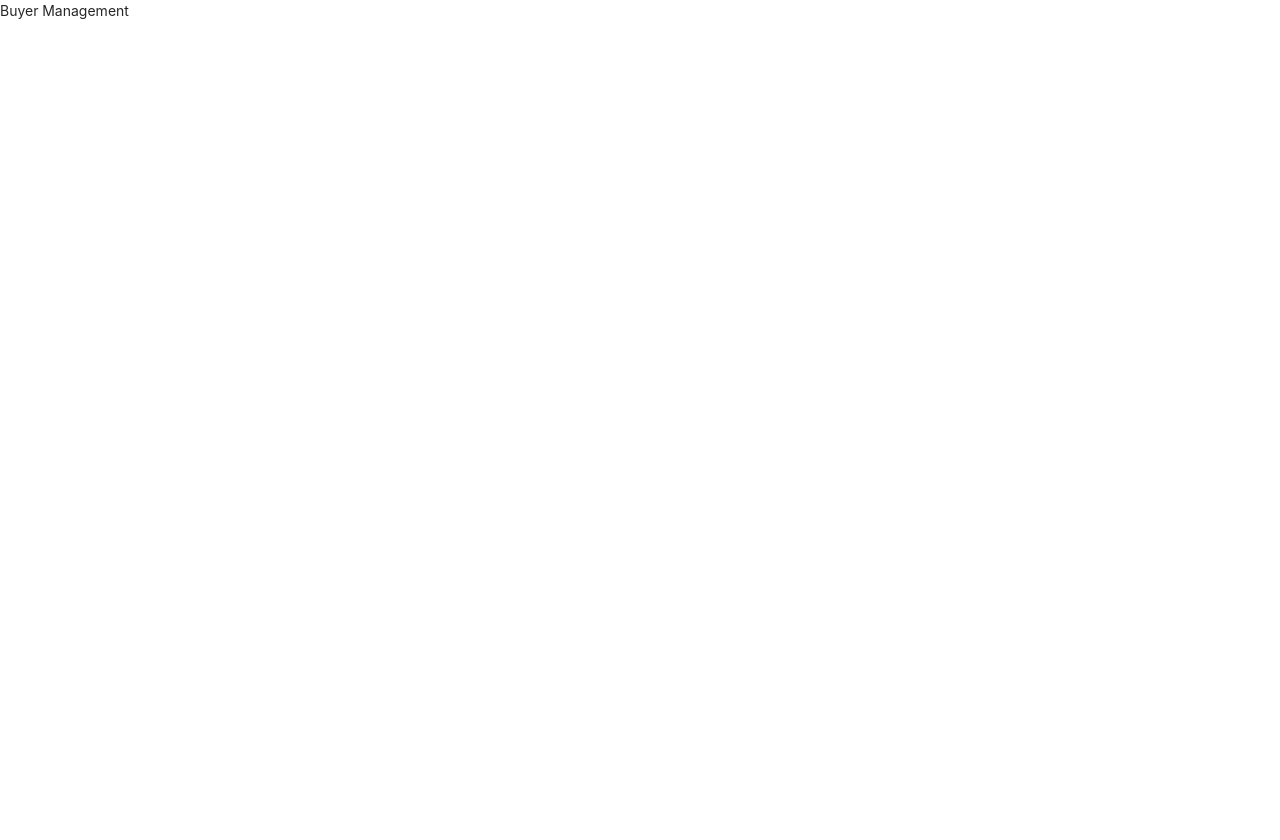
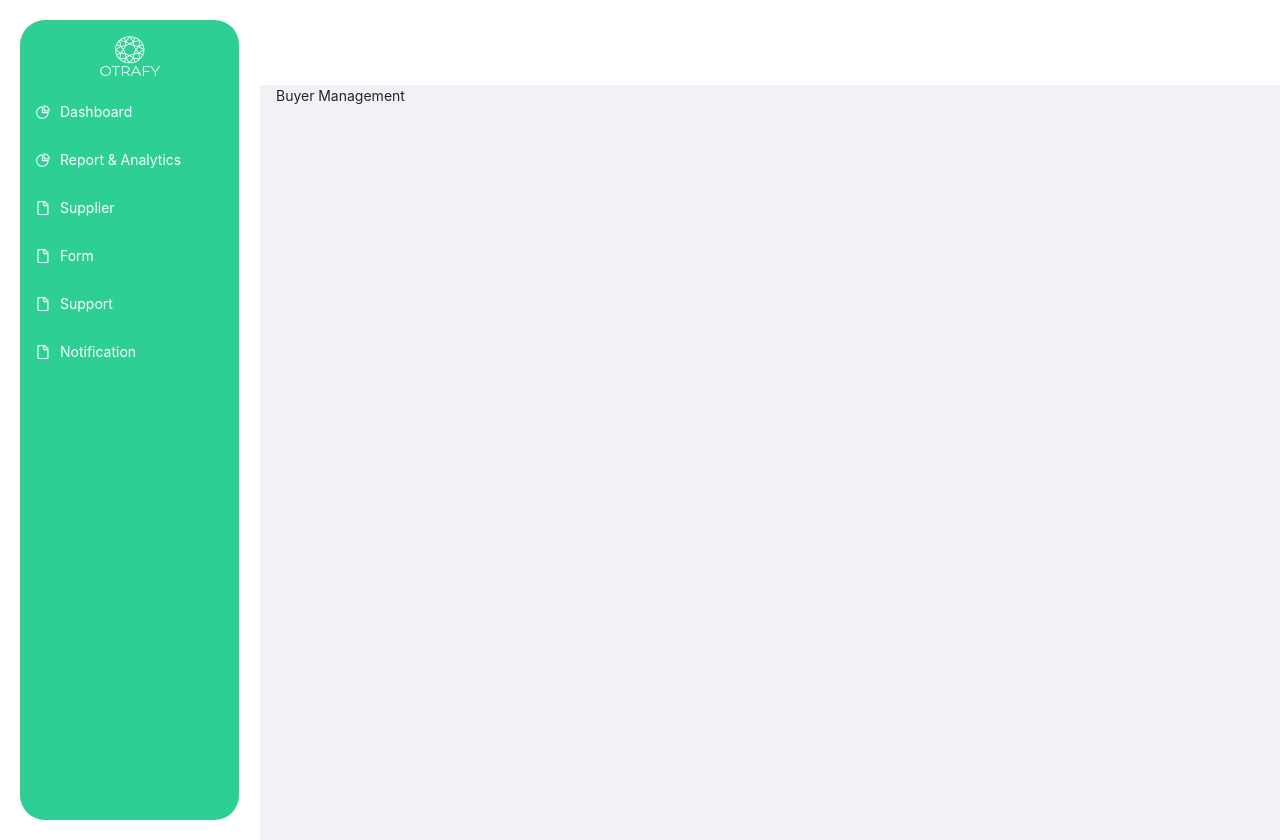
Before and after one commit to LinhHieu/react-antd, a React (Create React App) app: page /Buyer in a window 1280 px wide. Before the commit the page ends 800 px from the top, so only its background shows below. Built offline with nearby package versions, Linux system fonts and the light colour scheme.

Commit message:
add sidebar

```diff
--- /dev/null
+++ b/src/layouts/Sidebar.tsx
@@ -0,0 +1,111 @@
+import { Layout, Menu, Breadcrumb } from 'antd';
+import { useState } from 'react';
+import styled from 'styled-components';
+import logo from '../Assets/SidebarLogo.png';
+import {
+    DesktopOutlined,
+    PieChartOutlined,
+    FileOutlined,
+    TeamOutlined,
+    UserOutlined,
+  } from '@ant-design/icons';
+
+const { Header, Content, Footer, Sider } = Layout;
+interface AuthLayoutProps {
+    children?: React.ReactNode
+}
+
+const SidebarLogo = styled.img`
+    margin: 16px;
+    height: 40px;
+    width: 60px;
+    display: flex;
+    margin-left: auto;
+    margin-right: auto;
+`
+const MenuSidebar = styled(Menu)`
+    height: 100vh;
+    background-color: #2ECF94;
+    margin: 20px 20px 20px 20px;
+    border-radius: 25px;
+    .ant-menu-item-selected {
+    background-color: #3DBEA3 !important;
+  }
+`
+const SiteHeader = styled(Layout)`
+    background: #fff;
+`
+const SiteSider = styled(Sider)`
+    background: #fff;
+    .ant-layout-sider-trigger{
+        background: gray;
+    }
+`
+
+const SpanText = styled.span`
+    color: #fff;
+`
+
+
+export default function Sidebar({children}: AuthLayoutProps) {
+    const [collapsed, setCollapsed] = useState(false)
+    const onCollapse = (collapsed: boolean) => {
+        console.log(collapsed);
+        setCollapsed(collapsed);
+      };
+
+    return(
+        <Layout style={{
+            minHeight: '100vh',
+          }}>
+            <SiteSider collapsible collapsed={collapsed} onCollapse={onCollapse} breakpoint="xs" width={260} collapsedWidth={120} trigger={null}>
+            <div className="logo" />
+            <MenuSidebar>
+                <SidebarLogo src={logo} />
+                <Menu.Item>
+                <PieChartOutlined style={{color: '#fff'}}/>
+                    <SpanText>Dashboard</SpanText>
+                </Menu.Item>
+                <Menu.Item>
+                <PieChartOutlined style={{color: '#fff'}}/>
+                    <SpanText>Report & Analytics</SpanText>
+                </Menu.Item>
+                <Menu.Item>
+                    <FileOutlined style={{color: '#fff'}}/>
+                    <SpanText>Supplier</SpanText>
+                </Menu.Item>
+                <Menu.Item>
+                    <FileOutlined style={{color: '#fff'}}/>
+                    <SpanText>Form</SpanText>
+                </Menu.Item>
+                <Menu.Item>
+                    <FileOutlined style={{color: '#fff'}}/>
+                    <SpanText>Support</SpanText>
+                </Menu.Item>
+                <Menu.Item>
+                    <FileOutlined style={{color: '#fff'}}/>
+                    <SpanText>Notification</SpanText>
+                </Menu.Item>
+            </MenuSidebar>
+            </SiteSider>
+            <Layout >
+                <SiteHeader
+                className="site-layout-background"
+                style={{
+                padding: 0,
+                maxHeight: 85
+                }}
+            />
+                <Content style={{
+              margin: '0 16px',
+            }}>
+                    {children}
+                </Content>
+                <Footer>
+
+                </Footer>
+            </Layout>
+        </Layout>
+
+    )
+}
--- a/src/page/buyer/BuyerManagement/BuyerManagement.tsx
+++ b/src/page/buyer/BuyerManagement/BuyerManagement.tsx
@@ -1,8 +1,13 @@
+
+import Sidebar from '../../../layouts/Sidebar';
+
 const BuyerManagement = () => {
     return(
+        <Sidebar>
         <div>
             Buyer Management
         </div>
+        </Sidebar>
     )
 }
 
```
Also changed, not shown: src/page/buyer/Buyer/Buyer.tsx (added, +9 -0 lines), src/Assets/SidebarLogo.png (added).
